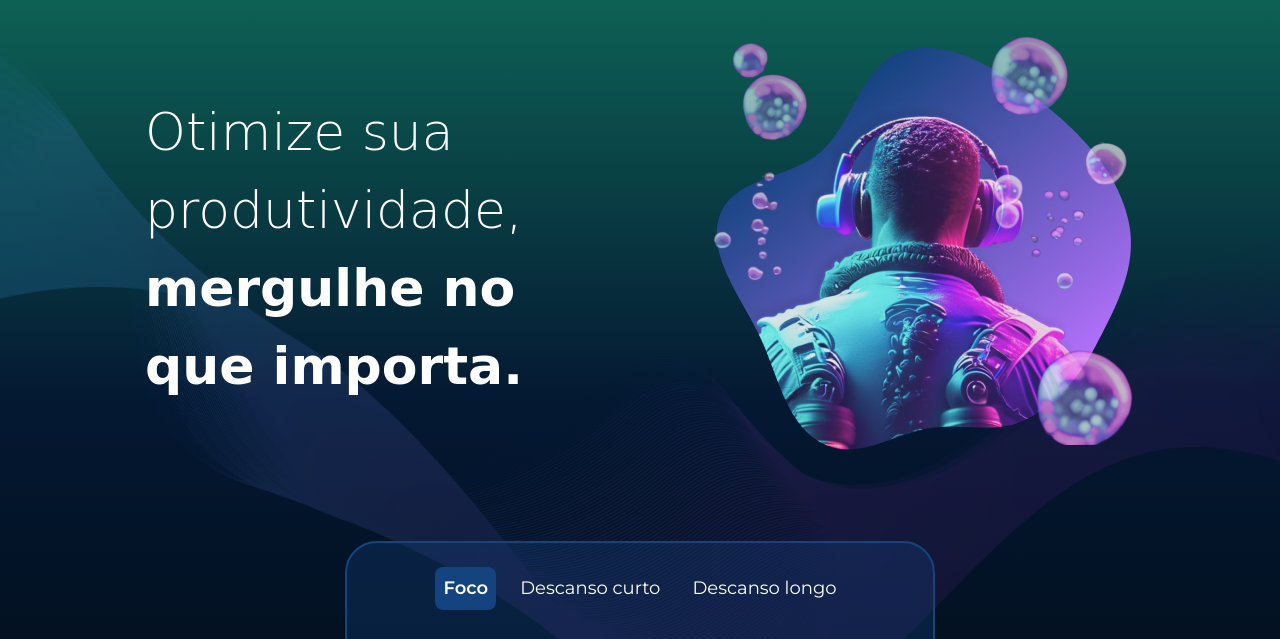
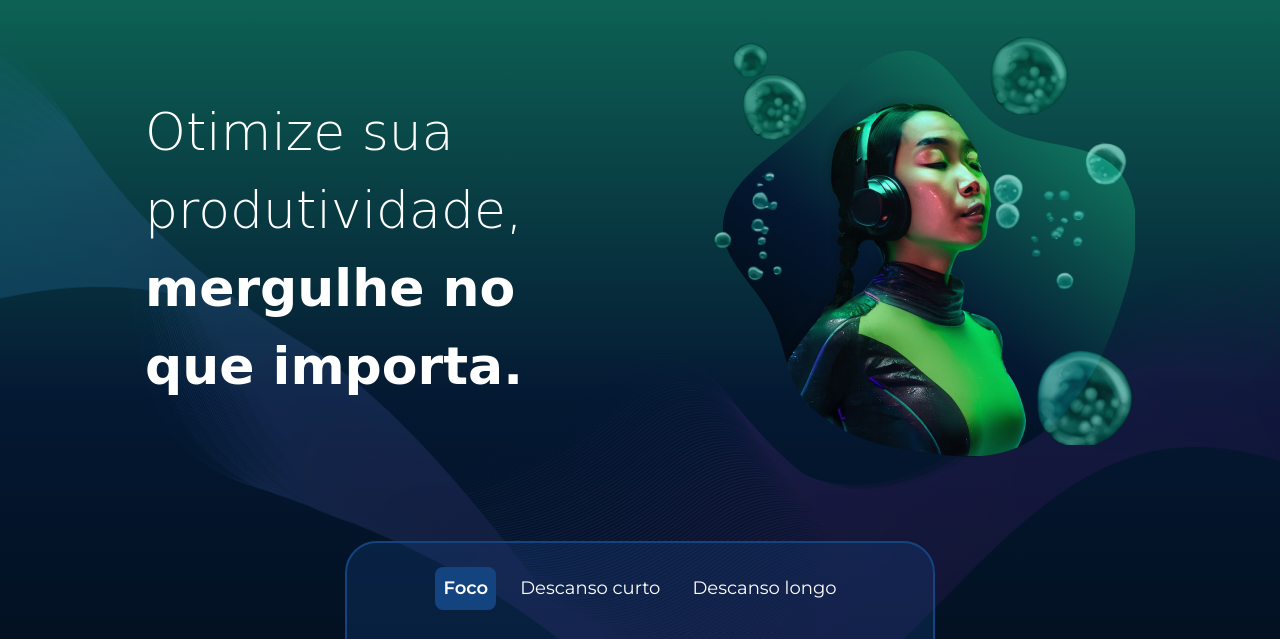
Before and after one commit to lihsousa/Curso_FrontEnd_alura, a plain HTML site: page Aulas_Js/Js_DOM/Fokus-projeto-base/index.html in a window 1280 px wide. Both pictures are taken after a click on the button "Descanso curto". Shown: the part 93-732 px from the top of the page. Drawn offline with nearby package versions, Linux system fonts and the light colour scheme; a web font is replaced by a local one.

Commit message:
Alterando imagens

```diff
--- a/Aulas_Js/Js_DOM/Fokus-projeto-base/index.html
+++ b/Aulas_Js/Js_DOM/Fokus-projeto-base/index.html
@@ -31,7 +31,7 @@
                 <strong class="app__title-strong">mergulhe no que importa.</strong>
             </h1>
             <figure class="app__image-figure">
-                <img class="app__image" src="/imagens/foco.png" alt="">
+                <img class="app__image" src="/Js_DOM/Fokus-projeto-base/imagens/foco.png">
             </figure>
         </section>
         <section class="app__section-card-container">
--- a/Aulas_Js/Js_DOM/Fokus-projeto-base/script.js
+++ b/Aulas_Js/Js_DOM/Fokus-projeto-base/script.js
@@ -1,20 +1,23 @@
 const html = document.querySelector('html');
-const focoBt = document.querySelector('.app__card-button--foco');
-const curtoBt = document.querySelector('.app__card-button--curto');
-const longoBt = document.querySelector('.app__card-button--longo');
+const focoBt = document.querySelector('.app__card-button--foco')
+const curtoBt = document.querySelector('.app__card-button--curto')
+const longoBt = document.querySelector('.app__card-button--longo')
+const banner = document.querySelector('.app__image')
 
 focoBt.addEventListener('click', () => {
     html.setAttribute('data-contexto', 'foco')
+    banner.setAttribute('src', '/Js_DOM/Fokus-projeto-base/imagens/foco.png')
 })
 
 
 curtoBt.addEventListener('click' , () => {
-    html.setAttribute('data-contexto', 'descanso-curto'
-    )
+    html.setAttribute('data-contexto', 'descanso-curto')
+    banner.setAttribute('src', '/Js_DOM/Fokus-projeto-base/imagens/descanso-curto.png')
 }
 )
 
 longoBt.addEventListener('click' , () => {
     html.setAttribute('data-contexto' , 'descanso-longo')
+    banner.setAttribute('src', '/Js_DOM/Fokus-projeto-base/imagens/descanso-longo.png')
 }
 )
```
